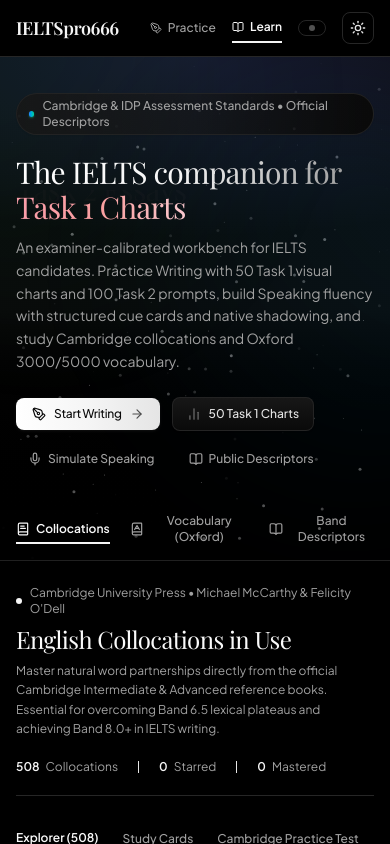
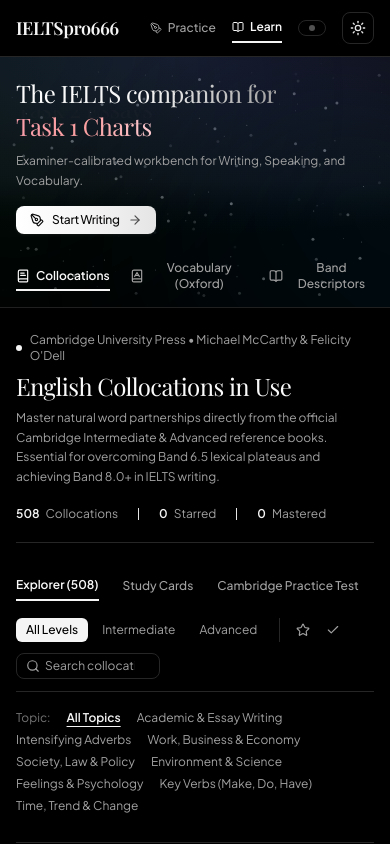
Before and after one commit to minh-0/ielts-wb, a Next.js app: page / in a window 390 px wide. Both pictures are taken after a click on the button 195 px from the left and 671 px from the top of the page. Shown: the top 844 px of the page. Built offline with nearby package versions, Linux system fonts and the light colour scheme.

Commit message:
fix(hero): reduce text density, hide metadata pill box, and streamline action buttons on mobile

```diff
--- a/src/app/page.tsx
+++ b/src/app/page.tsx
@@ -168,10 +168,10 @@ export default function Home() {
         <div className="absolute -top-32 -left-32 w-96 h-96 bg-gradient-to-br from-red-500/10 to-transparent dark:from-emerald-500/10 dark:to-transparent rounded-full blur-3xl pointer-events-none -z-0" />
         <div className="absolute top-10 -right-32 w-96 h-96 bg-gradient-to-bl from-rose-500/10 to-transparent dark:from-sky-500/10 dark:to-transparent rounded-full blur-3xl pointer-events-none -z-0" />
 
-        <div className="relative z-10 max-w-[1440px] mx-auto px-4 sm:px-8 xl:px-12 pt-9 sm:pt-12">
-          <div className="space-y-5 pb-8 sm:pb-10">
-            {/* Subtle Gradient Metadata Pill */}
-            <div className="inline-flex items-center gap-2 px-3 py-1 rounded-full border border-red-200/60 dark:border-neutral-800/80 bg-gradient-to-r from-red-50/80 via-white to-rose-50/40 dark:from-neutral-900/90 dark:via-neutral-900/60 dark:to-neutral-950 shadow-xs">
+        <div className="relative z-10 max-w-[1440px] mx-auto px-4 sm:px-8 xl:px-12 pt-5 sm:pt-12">
+          <div className="space-y-3.5 sm:space-y-5 pb-5 sm:pb-10">
+            {/* Subtle Gradient Metadata Pill (Hidden on mobile to save vertical space) */}
+            <div className="hidden sm:inline-flex items-center gap-2 px-3 py-1 rounded-full border border-red-200/60 dark:border-neutral-800/80 bg-gradient-to-r from-red-50/80 via-white to-rose-50/40 dark:from-neutral-900/90 dark:via-neutral-900/60 dark:to-neutral-950 shadow-xs">
               <span className="w-1.5 h-1.5 rounded-full bg-gradient-to-r from-red-500 to-rose-500 dark:from-blue-500 dark:to-emerald-400 shadow-xs shadow-red-500/40 dark:shadow-emerald-500/50" />
               <span className="text-xs text-neutral-600 dark:text-neutral-400 font-medium">
                 Cambridge & IDP Assessment Standards • Official Descriptors
@@ -179,8 +179,8 @@ export default function Home() {
             </div>
 
             {/* Primary Headline with Dynamic Text & Description */}
-            <div className="max-w-3xl space-y-3">
-              <h1 className="text-3xl sm:text-4xl lg:text-5xl font-normal tracking-tight font-serif leading-[1.15] text-neutral-950 dark:text-white flex flex-wrap items-baseline gap-x-3">
+            <div className="max-w-3xl space-y-2 sm:space-y-3">
+              <h1 className="text-2xl sm:text-4xl lg:text-5xl font-normal tracking-tight font-serif leading-snug sm:leading-[1.15] text-neutral-950 dark:text-white flex flex-wrap items-baseline gap-x-2 sm:gap-x-3">
                 <span className="bg-gradient-to-r from-neutral-950 via-neutral-900 to-red-800 dark:from-white dark:via-neutral-100 dark:to-neutral-400 bg-clip-text text-transparent">
                   The IELTS companion for
                 </span>
@@ -194,16 +194,21 @@ export default function Home() {
                   ]}
                 />
               </h1>
-              <p className="text-sm sm:text-[15px] text-neutral-600 dark:text-neutral-400 leading-relaxed max-w-2xl">
-                An examiner-calibrated workbench for IELTS candidates. Practice Writing with 50 Task 1 visual charts and 100 Task 2 prompts, build Speaking fluency with structured cue cards and native shadowing, and study Cambridge collocations and Oxford 3000/5000 vocabulary.
+              <p className="text-xs sm:text-[15px] text-neutral-600 dark:text-neutral-400 leading-relaxed max-w-2xl">
+                <span className="sm:hidden">
+                  Examiner-calibrated workbench for Writing, Speaking, and Vocabulary.
+                </span>
+                <span className="hidden sm:inline">
+                  An examiner-calibrated workbench for IELTS candidates. Practice Writing with 50 Task 1 visual charts and 100 Task 2 prompts, build Speaking fluency with structured cue cards and native shadowing, and study Cambridge collocations and Oxford 3000/5000 vocabulary.
+                </span>
               </p>
             </div>
 
-            {/* Minimalist Action Buttons with Micro-Particle Burst */}
-            <div className="flex flex-wrap items-center gap-3 pt-1">
+            {/* Action Buttons: Condensed to 1 primary on mobile, full set on desktop */}
+            <div className="flex flex-wrap items-center gap-2.5 sm:gap-3 pt-0.5 sm:pt-1">
               <ParticleButton
                 onClick={() => handleStartWriting("task2")}
-                className="px-4 py-2 rounded-lg bg-gradient-to-r from-neutral-950 via-neutral-900 to-neutral-800 hover:from-neutral-800 hover:to-neutral-700 text-white dark:from-white dark:via-neutral-100 dark:to-neutral-200 dark:hover:from-neutral-100 dark:hover:to-white dark:text-neutral-950 text-xs font-medium tracking-tight shadow-sm shadow-black/10 dark:shadow-white/5"
+                className="px-3.5 py-1.5 sm:px-4 sm:py-2 rounded-lg bg-gradient-to-r from-neutral-950 via-neutral-900 to-neutral-800 hover:from-neutral-800 hover:to-neutral-700 text-white dark:from-white dark:via-neutral-100 dark:to-neutral-200 dark:hover:from-neutral-100 dark:hover:to-white dark:text-neutral-950 text-xs font-medium tracking-tight shadow-sm shadow-black/10 dark:shadow-white/5"
                 icon={<ArrowRight className="w-3.5 h-3.5 opacity-70" />}
               >
                 <PenTool className="w-3.5 h-3.5" />
@@ -212,7 +217,7 @@ export default function Home() {
 
               <button
                 onClick={() => handleStartWriting("task1_academic")}
-                className="inline-flex items-center gap-2 px-3.5 py-2 rounded-lg border border-neutral-200/90 dark:border-neutral-800/90 bg-gradient-to-b from-white to-neutral-50/80 hover:to-neutral-100 dark:from-neutral-900 dark:to-neutral-950 hover:dark:from-neutral-800 hover:dark:to-neutral-900 text-neutral-800 dark:text-neutral-200 text-xs font-medium transition-all shadow-xs cursor-pointer"
+                className="hidden sm:inline-flex items-center gap-2 px-3.5 py-2 rounded-lg border border-neutral-200/90 dark:border-neutral-800/90 bg-gradient-to-b from-white to-neutral-50/80 hover:to-neutral-100 dark:from-neutral-900 dark:to-neutral-950 hover:dark:from-neutral-800 hover:dark:to-neutral-900 text-neutral-800 dark:text-neutral-200 text-xs font-medium transition-all shadow-xs cursor-pointer"
               >
                 <BarChart2 className="w-3.5 h-3.5 text-neutral-500" />
                 <span>50 Task 1 Charts</span>
@@ -220,7 +225,7 @@ export default function Home() {
 
               <button
                 onClick={handleStartSpeaking}
-                className="inline-flex items-center gap-1.5 px-3 py-2 text-xs text-neutral-600 dark:text-neutral-400 hover:text-neutral-900 dark:hover:text-neutral-100 font-medium transition-colors cursor-pointer"
+                className="hidden sm:inline-flex items-center gap-1.5 px-3 py-2 text-xs text-neutral-600 dark:text-neutral-400 hover:text-neutral-900 dark:hover:text-neutral-100 font-medium transition-colors cursor-pointer"
               >
                 <Mic className="w-3.5 h-3.5 text-neutral-400" />
                 <span>Simulate Speaking</span>
@@ -228,7 +233,7 @@ export default function Home() {
 
               <button
                 onClick={() => handleOpenLearn("rubric")}
-                className="inline-flex items-center gap-1.5 px-2.5 py-2 text-xs text-neutral-600 dark:text-neutral-400 hover:text-neutral-900 dark:hover:text-neutral-100 font-medium transition-colors cursor-pointer"
+                className="hidden sm:inline-flex items-center gap-1.5 px-2.5 py-2 text-xs text-neutral-600 dark:text-neutral-400 hover:text-neutral-900 dark:hover:text-neutral-100 font-medium transition-colors cursor-pointer"
               >
                 <BookOpen className="w-3.5 h-3.5 text-neutral-400" />
                 <span>Public Descriptors</span>
@@ -237,7 +242,7 @@ export default function Home() {
           </div>
 
           {/* Integrated Studio Navigation with SmoothTab Spring Physics */}
-          <div className="flex items-center -mb-px">
+          <div className="flex items-center -mb-px overflow-x-auto no-scrollbar">
             {category === "practice" ? (
               <SmoothTab
                 items={[
```
